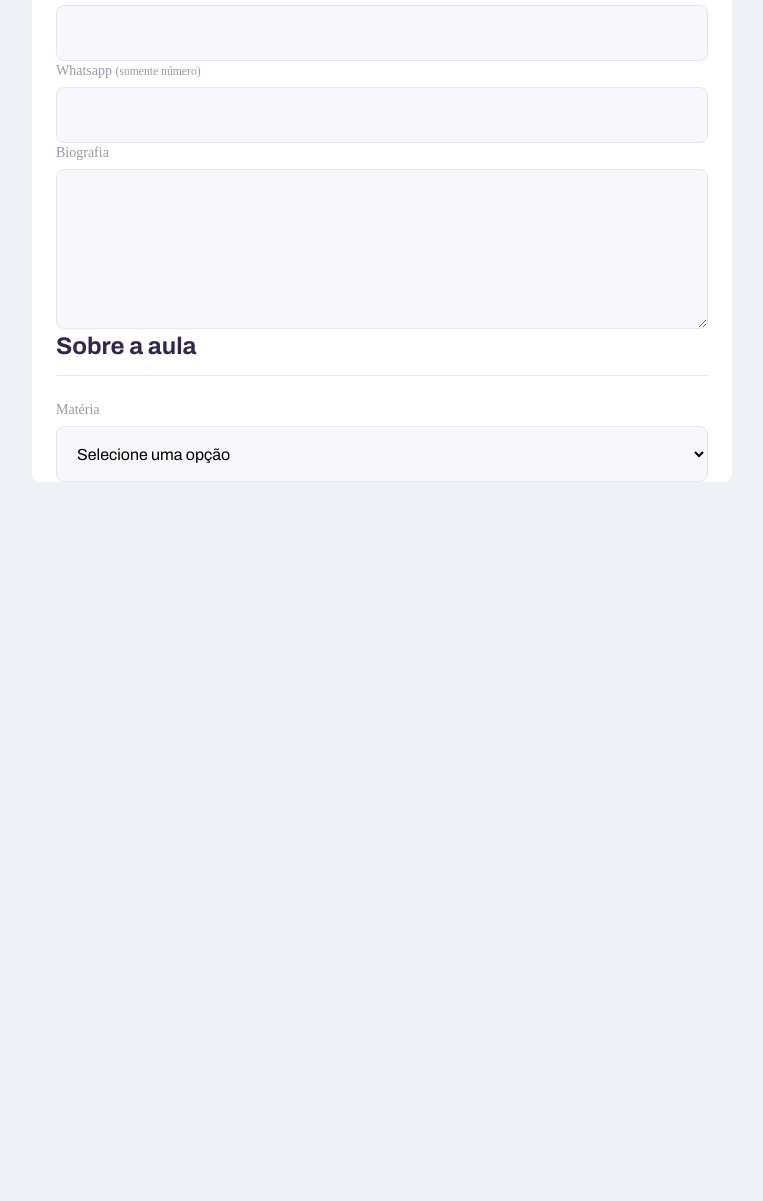
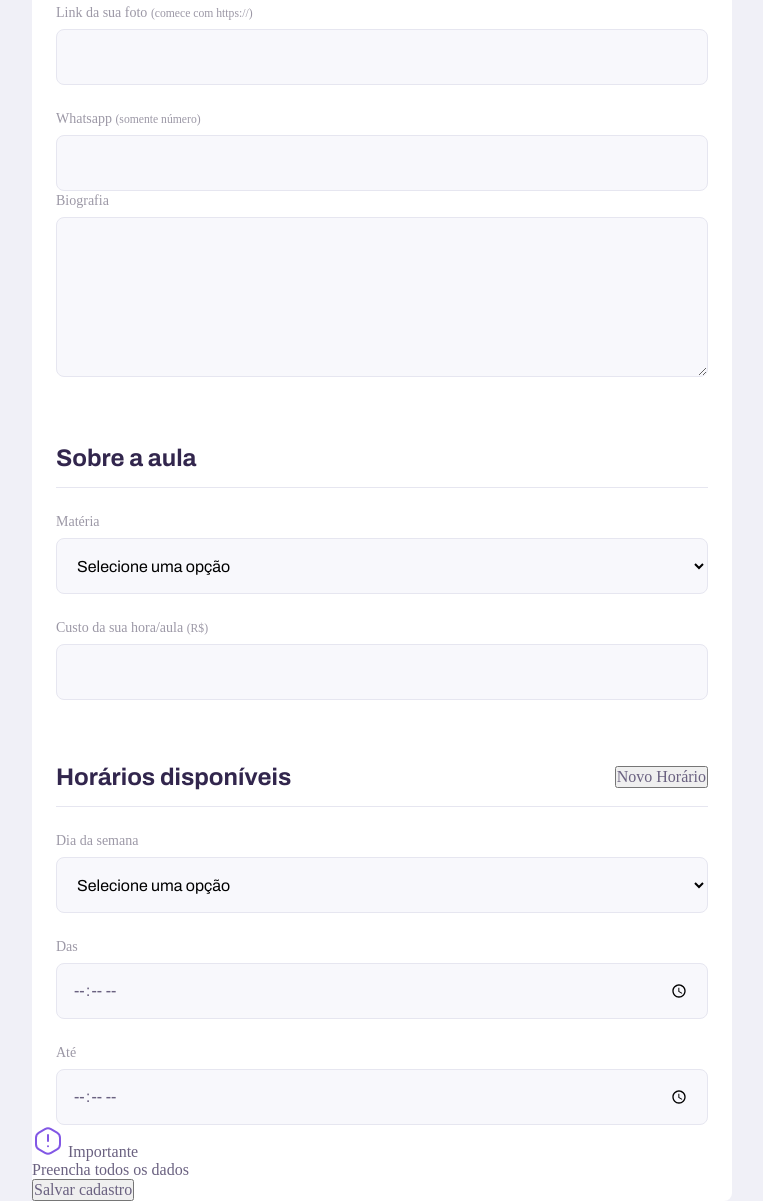
Before and after one commit to banzak1/nlw2, a plain HTML site: page give-classes.html in a window 1280 px wide. Shown: the part 542-1743 px from the top of the page, without its empty margins (258-1021 px from the left). Before the commit the page ends 1024 px from the top, so only its background shows below. Drawn offline with Linux system fonts and the light colour scheme.

Commit message:
add new Horários disponíveis form

```diff
--- a/give-classes.html
+++ b/give-classes.html
@@ -73,10 +73,57 @@
                             <option value="9">Português</option>
                             <option value="10">Química</option>
                         </select>
+                    </div>
 
+                    <div class="input-block">
+                        <label for="cost">Custo da sua hora/aula
+                             <small>(R$)</small>
+                        </label>
+                        <input type="number" name="cost" id="cost" required>
+                    </div>
+                </fieldset>
+
+                <fieldset>
+                    <legend>Horários disponíveis
+                        <button id="add-time">Novo Horário</button>
+                    </legend>
+                    <div class="schedule-item">
+                        <div class="select-block">
+                            <label for="weekday">Dia da semana</label>
+                            <select name="weekday[]" required>
+                                <option value="">Selecione uma opção</option>
+                                <option value="1">Domingo</option>
+                                <option value="2">Segunda-Feira</option>
+                                <option value="3">Terça-Feira</option>
+                                <option value="4">Quarta-Feira</option>
+                                <option value="5">Quinta-Feira</option>
+                                <option value="6">Sexta-Feira</option>
+                                <option value="7">Sábado</option>
+                            </select>
+                        </div>
+
+                        <div class="input-block">
+                            <label for="time_from">Das
+                                <input type="time" name="time_from[]" required>
+                            </label>
+                        </div>
+
+                        <div class="input-block">
+                            <label for="time_to">Até
+                                <input type="time" name="time_to[]" required>
+                            </label>
+                        </div>
                     </div>
                 </fieldset>
             </form>
+
+            <footer>
+                <p>
+                    <img src="images/icons/warning.svg" alt="|Aviso Importante">
+                    Importante <br> Preencha todos os dados
+                </p>
+                <button type="submit" form="create-class">Salvar cadastro</button>
+            </footer>
         </main>
     </div>
 
--- a/styles/partials/page-give-classes.css
+++ b/styles/partials/page-give-classes.css
@@ -1,6 +1,10 @@
 #page-give-classes #container {
     width: 100vw;
     height: 100vh;
+}
+
+#page-give-classes .page-header .header-content {
+    margin-bottom: 6.4rem;
 }
 
 #page-give-classes main {
@@ -34,6 +38,19 @@
     border-bottom: 1px solid var(--color-line-in-white);
 }
 
+#page-give-classes fieldset+fieldset {
+    margin-top: 6.4rem;
+}
+
+#page-give-classes .input-block+.input-block,
+#page-give-classes .textarea-block+.textarea-block,
+#page-give-classes .select-block+.input-block {
+    margin-top: 2.4rem;
+}
+
+
+
+
 @media(max-width: 700px) {
     #page-give-classes #container {
         max-width: 100vw;
```
Also changed, not shown: index.html (+1 -2 lines).
